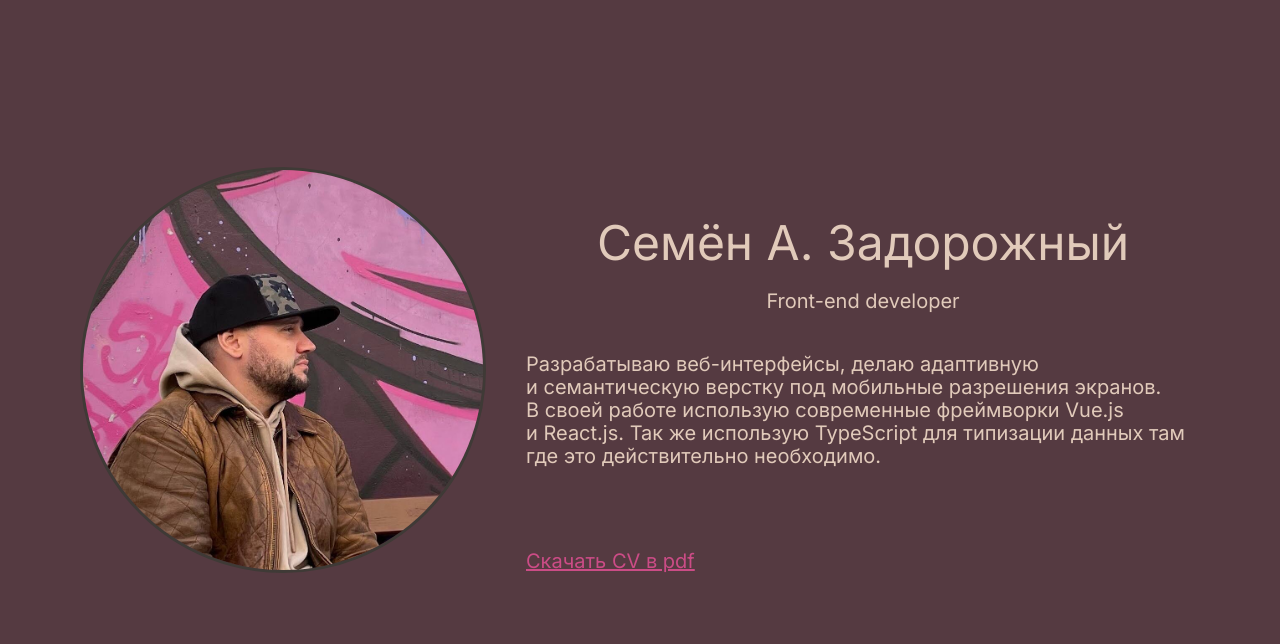
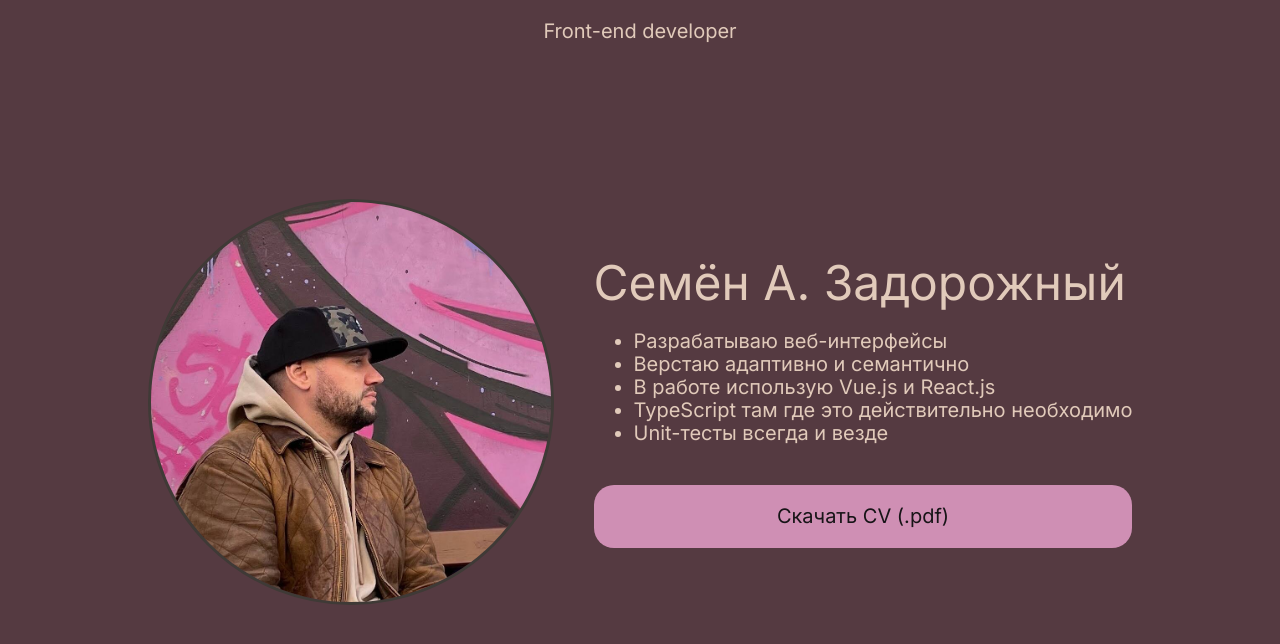
Before and after one commit to frontendbro/frontendbro.github.io, a plain HTML site: page index.html in a window 1280 px wide. Shown: the part 60-704 px from the top of the page. Drawn offline with nearby package versions, Linux system fonts and the light colour scheme.

Commit message:
last change

```diff
--- a/index.html
+++ b/index.html
@@ -29,20 +29,25 @@
       </a>
     </div>
     <div class="cv-body">
+      <p class="cv-body-info-title_position">Front-end developer</p>
       <div class="cv-body-wrap">
-        <img class="cv-body-avatar" src="./im12.jpeg" width="400" height="400" alt="avatar">
-        <div class="cv-body-info">
-          <div class="cv-body-info-title">
-            <p class="cv-body-info-title_name">Семён А. Задорожный</p>
-            <p class="cv-body-info-title_position">Front-end developer</p>
+        <div class="cv-body-wrap-inner">
+          <img class="cv-body-avatar" src="./im12.jpeg" width="400" height="400" alt="avatar">
+          <div class="cv-body-info">
+              <p class="cv-body-info-title_name">Семён А. Задорожный</p>
+
+              <ul>
+                <li>Разрабатываю веб-интерфейсы</li>
+                <li>Верстаю адаптивно и&nbsp;семантично</li>
+                <li>В&nbsp;работе использую Vue.js и&nbsp;React.js</li>
+                <li>TypeScript там где это действительно необходимо</li>
+                <li>Unit-тесты всегда и везде</li>
+              </ul>
+
+            <a class="cv-body-info_pdf" href="./CV Семён А. Задорожный.pdf">Скачать CV (.pdf)</a>
           </div>
-
-          <p class="cv-body-info_txt">Разрабатываю веб-интерфейсы, делаю адаптивную и&nbsp;семантическую верстку под мобильные разрешения экранов. В&nbsp;своей работе использую современные фреймворки Vue.js и&nbsp;React.js. Так&nbsp;же использую TypeScript для типизации данных там где это действительно необходимо.</p>
-          <a class="cv-body-info_pdf" href="./CV Семён А. Задорожный.pdf">Скачать CV в pdf</a>
         </div>
       </div>
-
-
     </di>
   </div>
 </body>
--- a/style.css
+++ b/style.css
@@ -5,6 +5,7 @@
   --brown-l: #553a41;
   --beige: #e1caba;
   --pink: #cb4c86;
+  --pink-l: #cf8fb4;
 }
 
 html, body {
@@ -38,20 +39,26 @@ html, body {
 
 .cv-body {
   display: flex;
-  flex-wrap: wrap;
+  flex-direction: column;
   flex-grow: 1;
   align-items: center;
   align-self: center;
-  justify-content: center;
+  box-sizing: border-box;
   width: 100%;
   max-width: 1200px;
+  padding-right: 40px;
+  padding-left: 40px;
 }
 
 .cv-body-wrap {
   display: flex;
+  flex-grow: 1;
+}
+
+.cv-body-wrap-inner {
+  align-self: center;
+  display: flex;
   justify-content: space-evenly;
-  padding-right: 40px;
-  padding-left: 40px;
 }
 
 .cv-body-avatar {
@@ -63,26 +70,27 @@ html, body {
 .cv-body-info {
   display: flex;
   flex-direction: column;
+  justify-content: center;
 }
-.cv-body-info-title {
-  text-align: center;
-}
+
 .cv-body-info-title_name {
   font-size: 48px;
-  margin-bottom: 0;
-}
-
-.cv-body-info-title_position {
-
-}
-
-.cv-body-info_txt {
-  flex-grow: 1;
+  margin: 0;
 }
 
 .cv-body-info_pdf {
+  padding: 20px;
+  border-radius: 20px;
+  background-color: var(--pink-l);
   font-size: 20px;
-  color: var(--pink);
+  color: var(--black);
+  text-align: center;
+  text-decoration: none;
+  margin-top: 1em;
+}
+.cv-body-info_pdf:hover {
+  background-color: var(--pink);
+  transition: all 0.5s;
 }
 
 @media only screen and (max-width : 992px) {
@@ -91,7 +99,7 @@ html, body {
     height: 300px;
     margin-right: 0;
   }
-  .cv-body-wrap {
+  .cv-body-wrap-inner {
     flex-direction: column;
     align-items: center;
   }
@@ -102,5 +110,6 @@ html, body {
   .cv-body-info-title_name, .cv-body-info-title_position {
     margin-top: 0.5em;
     margin-bottom: 0.5em;
+    text-align: center;
   }
 }
```
